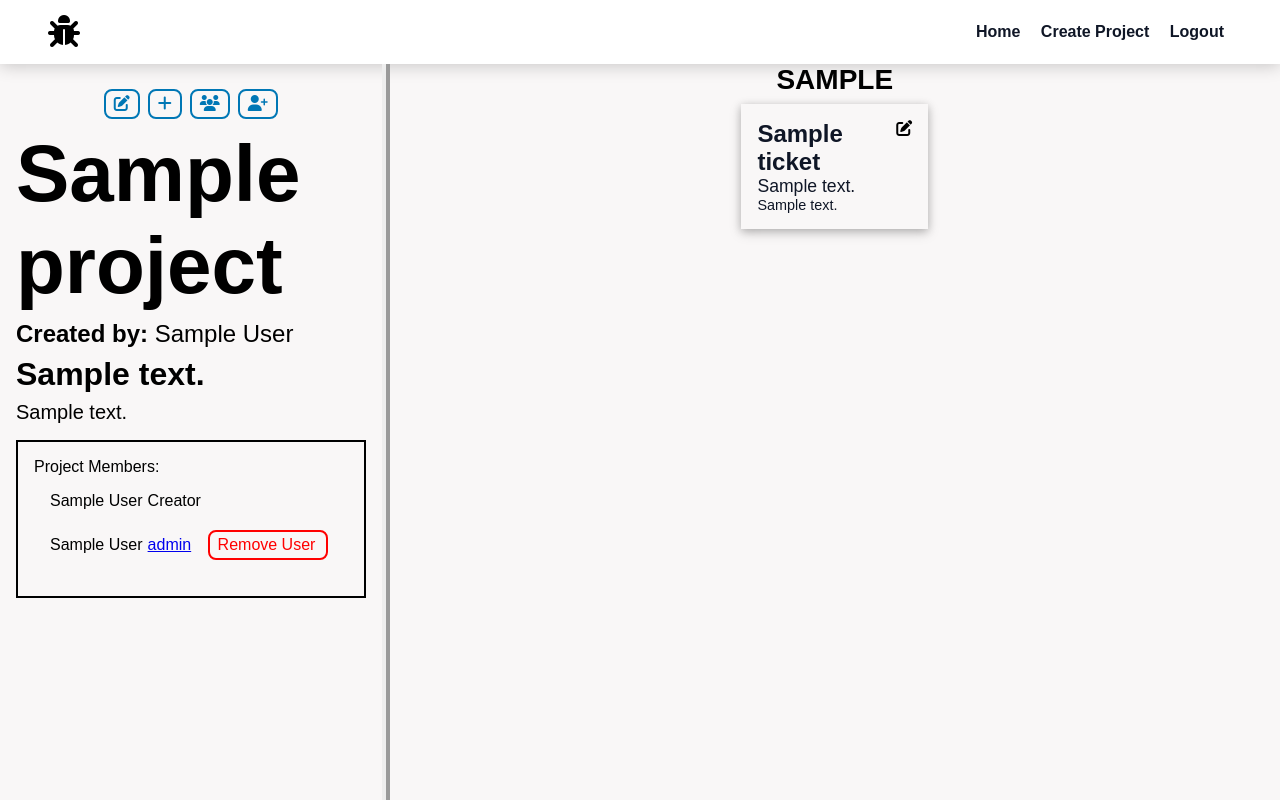
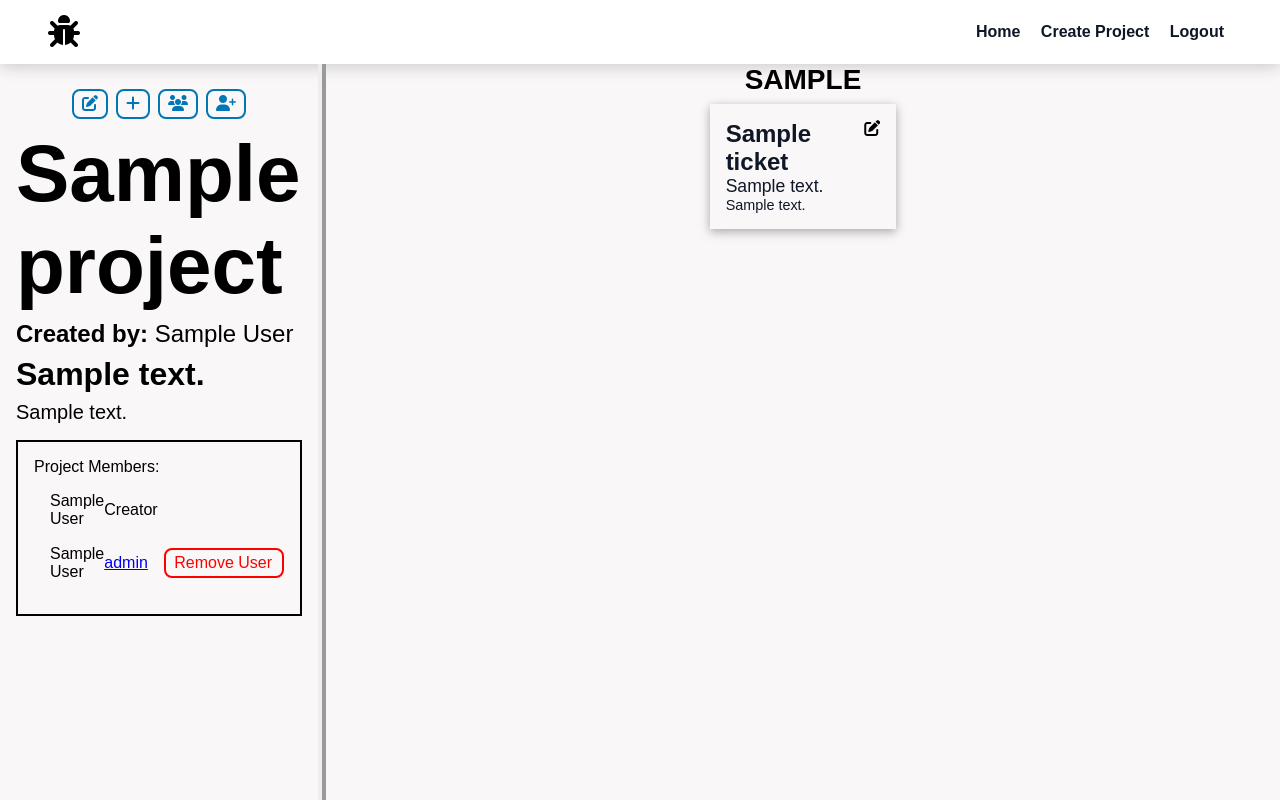
Before and after one commit to andrew-zabloudil/DevTick, a Flask app: page /project/1 in a window 1280 px wide. Run offline with Flask 2, Linux system fonts and the light colour scheme; a user stored in the database is signed in; tables that the repository leaves empty hold one stand-in row (values such as "Sample post"); some libraries are stand-ins or nearby versions.

Commit message:
Reduce width of project pane, increase ticket pane

```diff
--- a/static/css/styles.css
+++ b/static/css/styles.css
@@ -149,7 +149,7 @@ nav:last-child {
 /* Project Pane */
 
 .project-pane {
-  width: 30%;
+  width: 25%;
   border-right-style: ridge;
   border-right-width: 0.5rem;
   overflow: auto;
@@ -210,7 +210,7 @@ nav:last-child {
 /* Ticket Pane */
 
 .ticket-pane {
-  width: 70%;
+  width: 75%;
   justify-content: space-evenly;
   overflow-y: scroll;
   flex-wrap: wrap;
```
